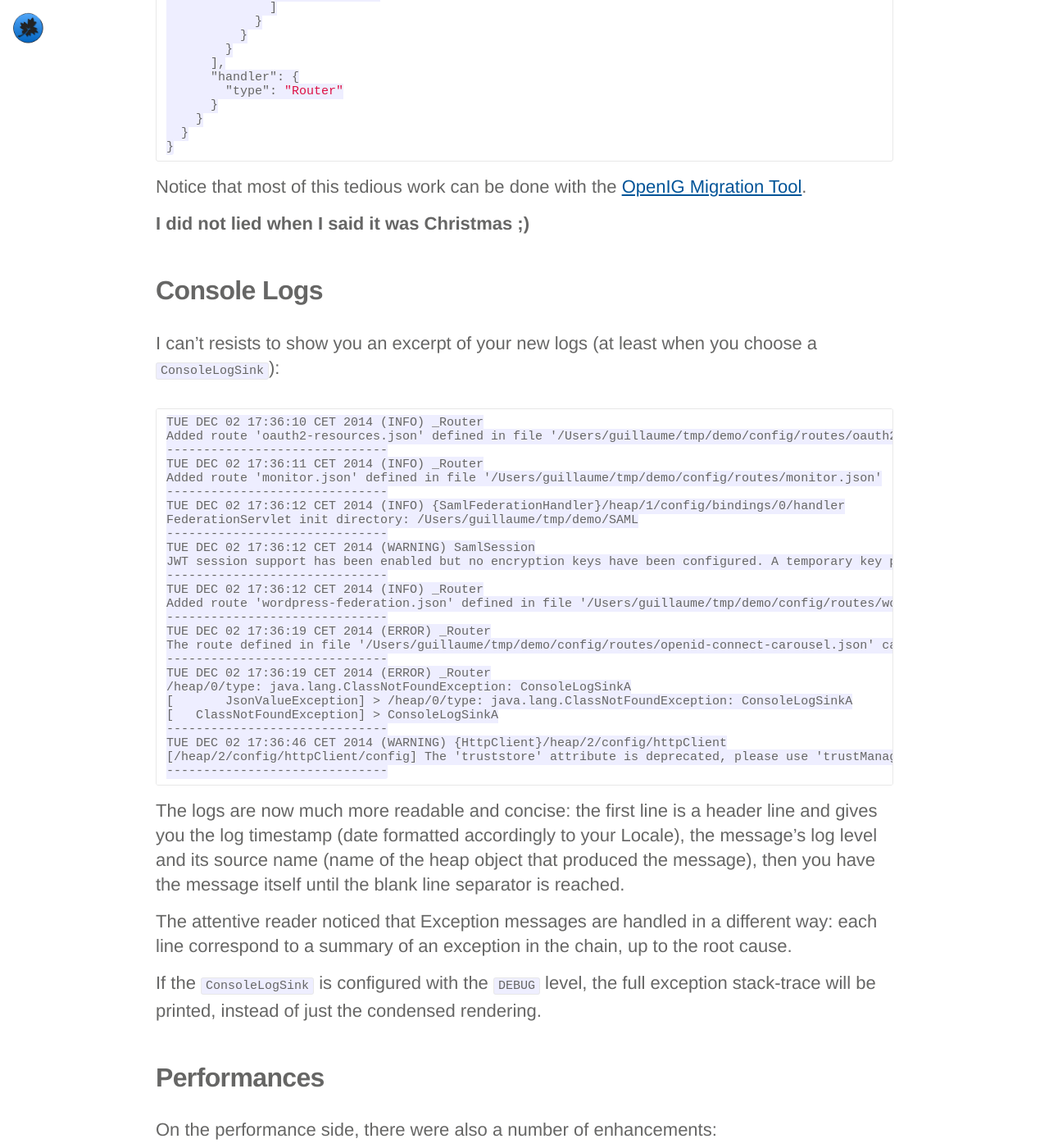
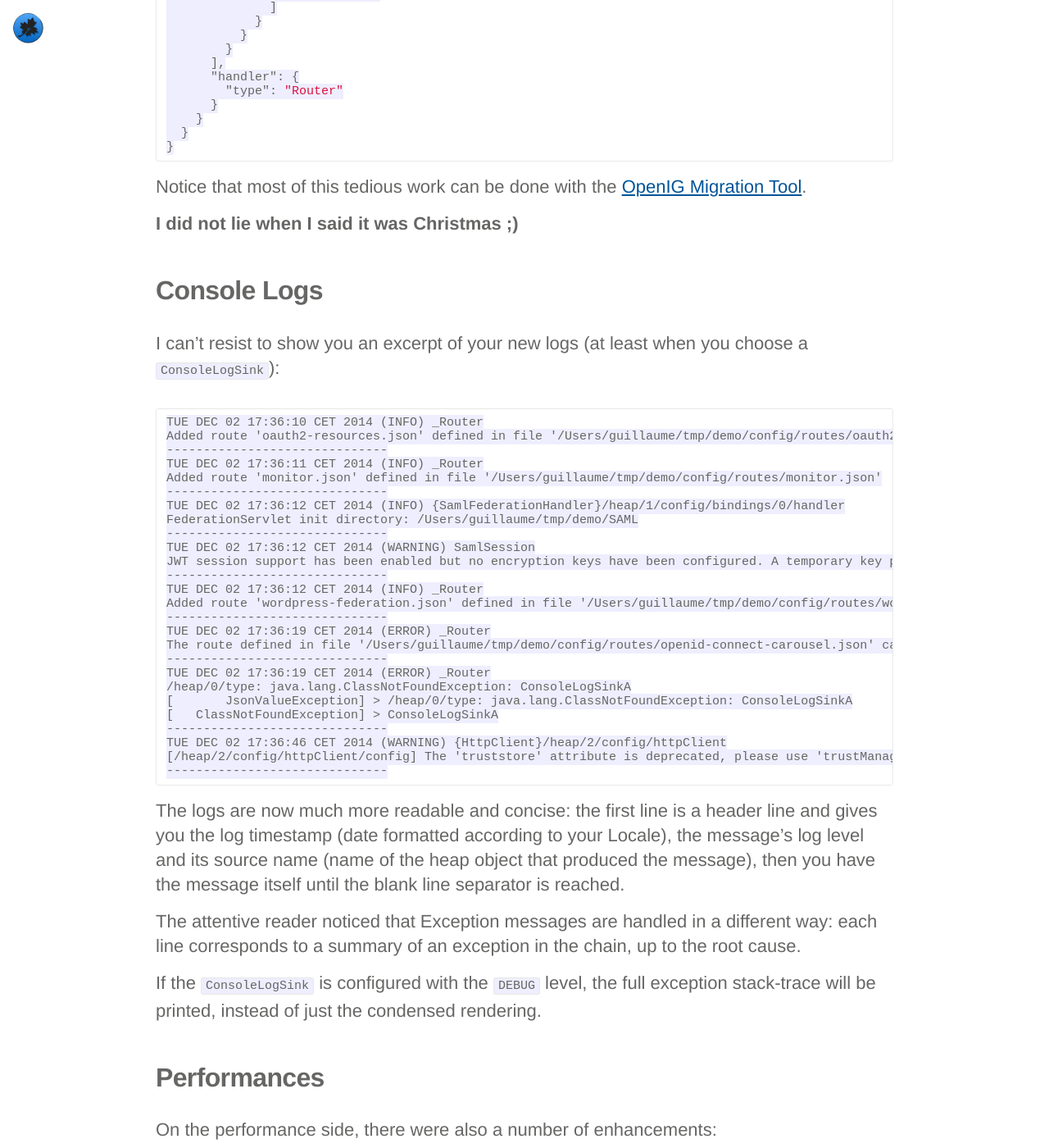
Before and after one commit to sauthieg/sauthieg.github.io, a Jekyll site: the page built from _posts/2014-12-12-openig-31-minor-release-but-loads-of-improvements.markdown, in a window 1280 px wide and 1400 px high, scrolled down 3039 px. Shown: the whole window at 82% size. Built offline with Jekyll 4.4.1, drawn with Linux system fonts in a browser that asks for light colours; nearby versions of some CDN libraries; some web fonts are replaced; Markdown is read by kramdown in place of the engine named in the settings; comment, search, counter and statistics services are not loaded; some of the changed text lies outside the part shown.

Commit message:
Fixed my bad english
Thanks @jnrouvignac

````diff
--- a/_posts/2014-12-12-openig-31-minor-release-but-loads-of-improvements.markdown
+++ b/_posts/2014-12-12-openig-31-minor-release-but-loads-of-improvements.markdown
@@ -120,11 +120,11 @@ And now:
 
 Notice that most of this tedious work can be done with the [OpenIG Migration Tool][migration].
 
-**I did not lied when I said it was Christmas ;)**
+**I did not lie when I said it was Christmas ;)**
 
 # Console Logs
 
-I can't resists to show you an excerpt of your new logs (at least when you choose a `ConsoleLogSink`):
+I can't resist to show you an excerpt of your new logs (at least when you choose a `ConsoleLogSink`):
 
 ```
 TUE DEC 02 17:36:10 CET 2014 (INFO) _Router
@@ -156,13 +156,13 @@ TUE DEC 02 17:36:46 CET 2014 (WARNING) {HttpClient}/heap/2/config/httpClient
 ```
 
 The logs are now much more readable and concise: the first line is a header line
-and gives you the log timestamp (date formatted accordingly to your Locale), the
+and gives you the log timestamp (date formatted according to your Locale), the
 message's log level and its source name (name of the heap object that produced
 the message), then you have the message itself until the blank line separator is
 reached.
 
 The attentive reader noticed that Exception messages are handled in a different way:
-each line correspond to a summary of an exception in the chain, up to the root cause.
+each line corresponds to a summary of an exception in the chain, up to the root cause.
 
 If the `ConsoleLogSink` is configured with the `DEBUG` level, the full exception
 stack-trace will be printed, instead of just the condensed rendering.
--- a/_posts/2014-12-16-openig-30-migration-cli.markdown
+++ b/_posts/2014-12-16-openig-30-migration-cli.markdown
@@ -24,7 +24,7 @@ WED DEC 17 16:46:03 CET 2014 (WARNING) file:/.../config/config.json
 ------------------------------
 ```
 
-Don't worry, this messages are only warnings, your old configurations are still parseable
+Don't worry, these messages are only warnings, your old configurations are still parseable
 by OpenIG 3.1: everything is backward compatible, we just warn you that, in the next
 major release, theses elements are likely to be unsupported (in other words, they
 would probably be ignored).
````
Also changed, not shown: other parts of _posts/2014-12-12-openig-31-minor-release-but-loads-of-improvements.markdown (+1 -1 lines).
